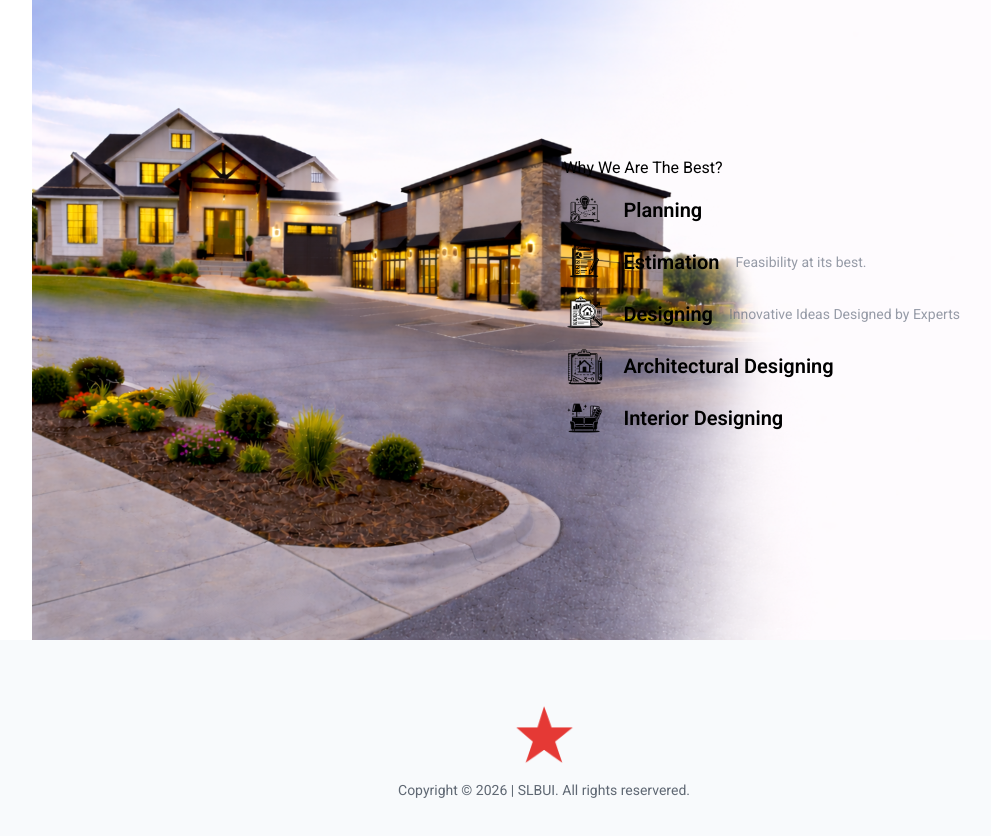
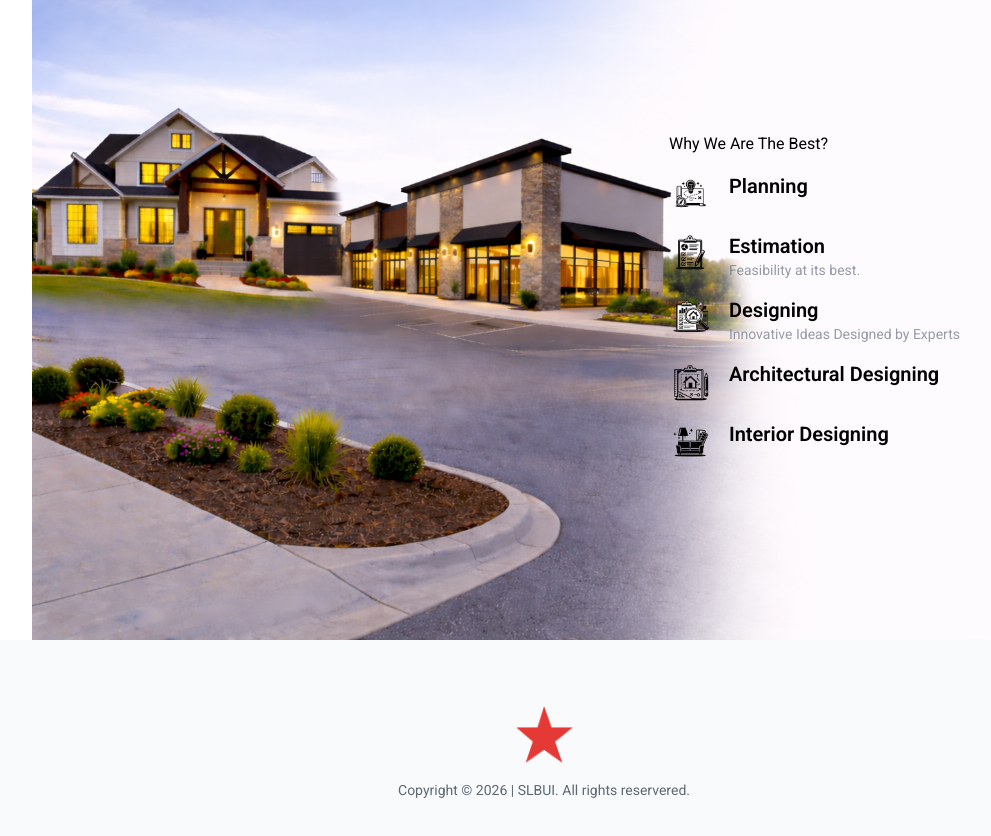
Before and after one commit to sipsabineesh/jandev, a React (Vite) app in the folder App/client/: page / in a window 1280 px wide. Shown: the part 1700-2536 px from the top of the page, without its empty margins (96-1087 px from the left). Built offline with nearby package versions, Linux system fonts and the light colour scheme.

Commit message:
BottomBanner fix

```diff
--- a/App/client/src/components/BottomBanner.jsx
+++ b/App/client/src/components/BottomBanner.jsx
@@ -6,16 +6,29 @@ const BottomBanner = () => {
     <div className='relative mt-24'>
         <img src={assets.bottom_banner_image} alt="banner" className='w-full hidden md:block'/>
         <img src={assets.bottom_banner_image_sm} alt="banner" className='w-full  md:hidden'/>
-          <div className='absolute inset-0 flex flex-col item-center md:items-end md:justify-center pt-16 md:pt-0 md:pr-24'>
-            <div className=''>
+          <div className='absolute inset-0 flex flex-col items-center md:items-end md:justify-center pt-16 md:pt-0 md:pr-24'>
+            <div className='ml-20'>
                 <h1 className="">Why We Are The Best?</h1>
-                {features.map((feature,index) => (
-                        <div key={index} className='flex items-center gap-4 mt-2'>
-                            <img src={feature.icon} alt={feature.title} className='md:w-11 w-9'/>
-                            <h3 className='text-lg md:text-xl font-semibold'>{feature.title}</h3>
-                            <p className='text-gray-500/70 text-xs md:text-sm'>{feature.description}</p>
+                    {features.map((feature,index) => (
+                        <div key={index} className='flex items-start gap-4 mt-4'>
+
+                            <img
+                            src={feature.icon}
+                            alt={feature.title}
+                            className='md:w-11 w-9'
+                            />
+
+                            <div>
+                            <h3 className='text-lg md:text-xl font-semibold'>
+                                {feature.title}
+                            </h3>
+                            <p className='text-gray-500/70 text-xs md:text-sm'>
+                                {feature.description}
+                            </p>
+                            </div>
+
                         </div>
-                ))}
+                        ))}
             </div>
         </div>
     </div>
```
